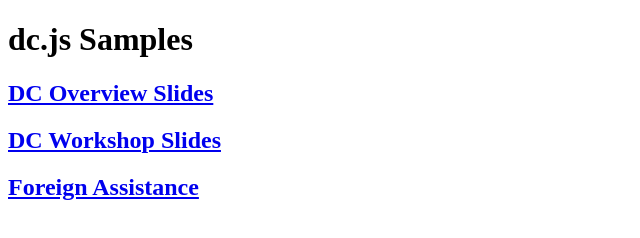
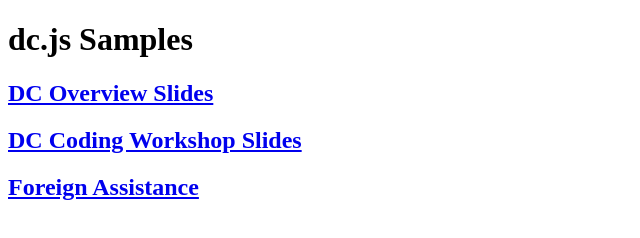
Before and after one commit to smckissock/dc-samples, a plain HTML site: page index.html in a window 1280 px wide. Shown: the whole page, without its empty margins (0-640 px from the left). Drawn offline with Linux system fonts and the light colour scheme.

Commit message:
Trying to get paths to work...

```diff
--- a/index.html
+++ b/index.html
@@ -8,7 +8,7 @@
 
     <a href="dc-samples/overview-slides/index.html"><h2>DC Overview Slides</h2></a>
 
-    <a href="/slides/index.html"><h2>DC Workshop Slides</h2></a>
+    <a href="/dc-samples/slides/index.html"><h2>DC Coding Workshop Slides</h2></a>
 
     <a href="/foreign-assistance/index.html"><h2>Foreign Assistance</h2></a>
 </body>
```
